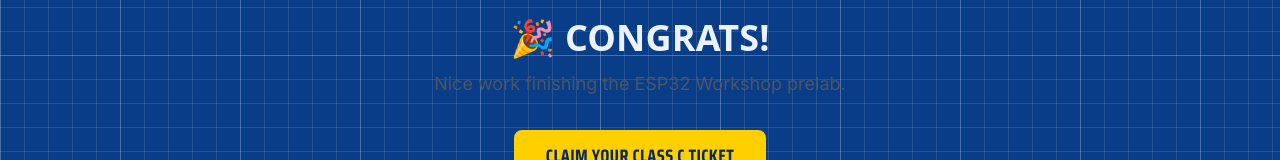
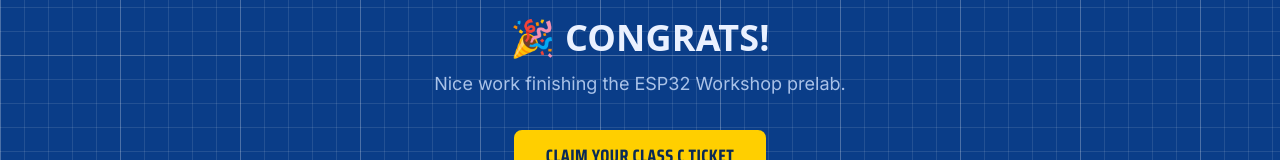
Before and after one commit to UNSW-Robotics-and-Mechatronics-Society/ramsoc-buildathon-website, a Next.js app: page /2026/walnut in a window 1280 px wide. Shown: the part 305-465 px from the top of the page. Built offline with nearby package versions, Linux system fonts and the light colour scheme; no server answers; a web font is replaced by a local one.

Commit message:
changed font colour

```diff
--- a/src/app/2026/walnut/_components/walnut.tsx
+++ b/src/app/2026/walnut/_components/walnut.tsx
@@ -15,7 +15,7 @@ export default function Prelab() {
       <h1 className="text-3xl font-bold sm:text-4xl">
         🎉 Congrats!
       </h1>
-      <p className="mt-3 max-w-md text-lg text-gray-600">
+      <p className="text-ink-dim mt-3 max-w-md text-lg">
         Nice work finishing the ESP32 Workshop prelab.
       </p>
       <Button
```
